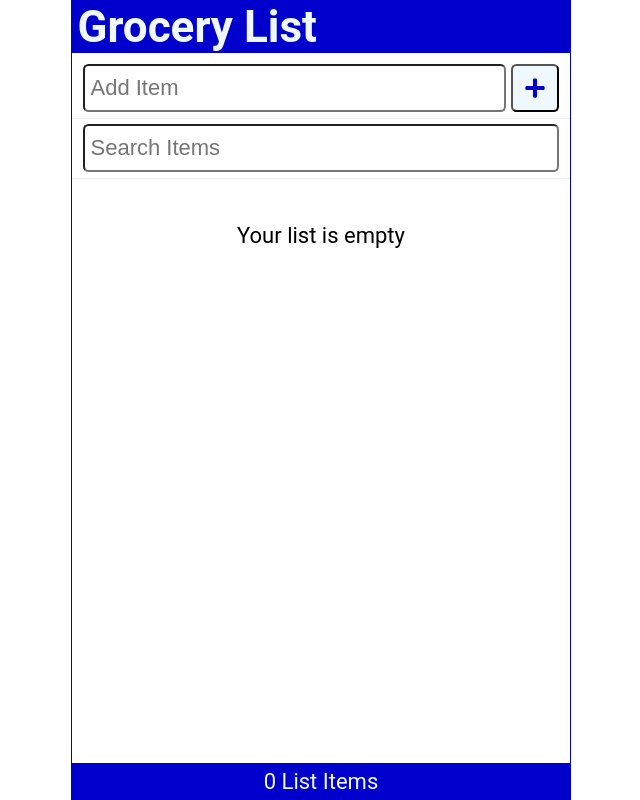
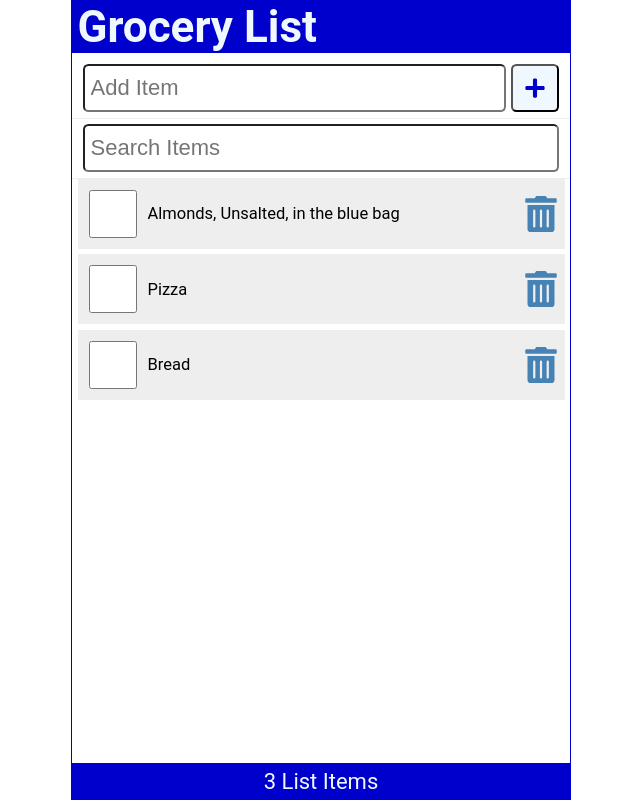
Before and after one commit to smattson613/01tut, a React (Create React App) app: page / in a window 1280 px wide. Shown: the whole page, without its empty margins (319-959 px from the left). Built offline with nearby package versions, Linux system fonts and the light colour scheme; data requests are answered from the project's data file.

Commit message:
Fetch API data

```diff
--- a/src/App.js
+++ b/src/App.js
@@ -6,13 +6,33 @@
 import { useState, useEffect } from 'react';
 
 function App() {
-  const [items, setItems] = useState(JSON.parse(localStorage.getItem('shoppinglist')) || []);
+  const API_URL = 'http://localhost:3500/items';
+
+  const [items, setItems] = useState([]);
   const [newItem, setNewItem] = useState('');
   const [search, setSearch] = useState('');
+  const [fetchError, setFetchError] = useState(null);
+  const [isLoading, setIsLoading] = useState(true);
 
   useEffect(() => {
-    localStorage.setItem('shoppinglist', JSON.stringify(items));
-  }, [items])
+    const fetchItems = async () => {
+      try {
+        const response = await fetch(API_URL);
+        if (!response.ok) throw Error('Did not receive expected data');
+        const listItems = await response.json();
+        setItems(listItems);
+        setFetchError(null);
+      } catch (err) {
+        setFetchError(err.message);
+      } finally {
+        setIsLoading(false);
+      }
+    }
+    setTimeout(() => {
+      fetchItems();
+    }, 2000)
+
+  }, [])
 
   const addItem = (item) => {
     const id = items.length ? items[items.length - 1].id + 1 : 1;
@@ -50,11 +70,15 @@
         search={search}
         setSearch={setSearch}
       />
-      <Content
-        items={items.filter(item => ((item.item).toLowerCase()).includes(search.toLowerCase()))}
-        handleCheck={handleCheck}
-        handleDelete={handleDelete}
-      />
+      <main>
+        {fetchError && <p style={{color: "red"}}>{`Error: ${fetchError}`}</p>}
+        {isLoading && <p>List is Loading. . .</p>}
+        {!fetchError && !isLoading && <Content
+          items={items.filter(item => ((item.item).toLowerCase()).includes(search.toLowerCase()))}
+          handleCheck={handleCheck}
+          handleDelete={handleDelete}
+        />}
+      </main>
       <Footer
         length={items.length}
       />
--- a/src/Content.js
+++ b/src/Content.js
@@ -4,7 +4,7 @@
 const Content = ({ items, handleCheck, handleDelete }) => {
 
   return(
-    <main>
+    <>
       {items.length ? (
         <ItemList
           items={items}
@@ -14,7 +14,7 @@
         ) : (
           <p style={ {marginTop: '2rem' }}>Your list is empty</p>
         )}
-    </main>
+    </>
 )};
 
 export default Content;
```
